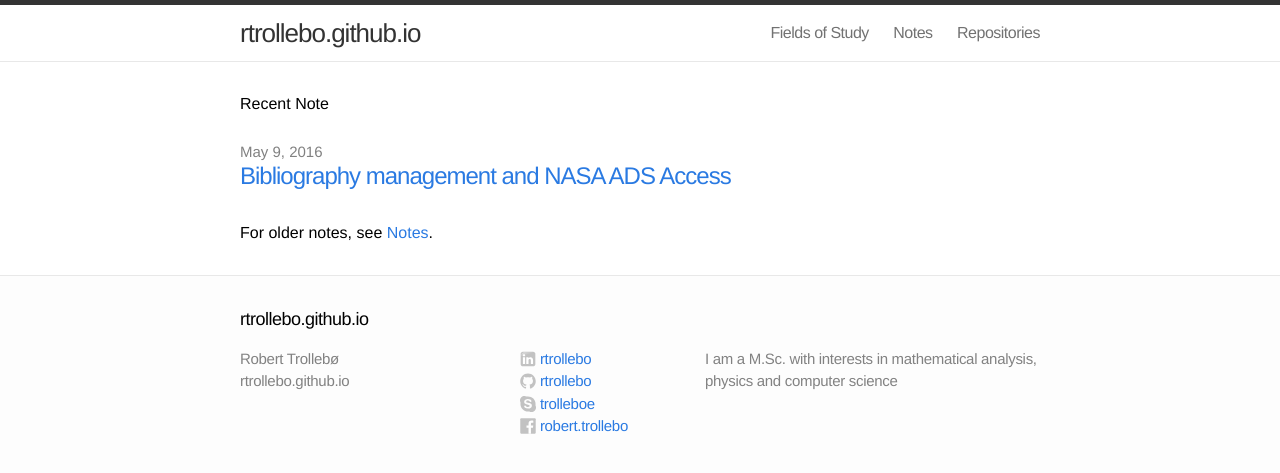
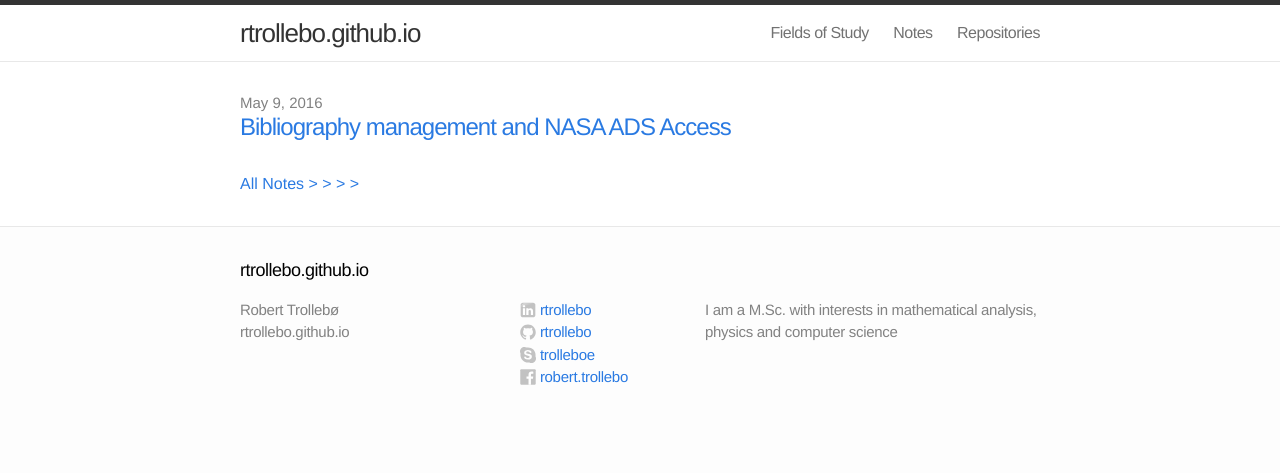
Before and after one commit to rtrollebo/rtrollebo.github.io, a Jekyll site: the page built from index.html, in a window 1280 px wide. Shown: the top 473 px of the page. Built offline with Jekyll 4.4.1, drawn with Linux system fonts in a browser that asks for light colours.

Commit message:
site: rtrollebo.github.io-v1.0.1

```diff
--- a/index.html
+++ b/index.html
@@ -4,7 +4,7 @@ layout: default
 
 <div class="home">
 
-  <h1>Recent Note</h1>
+  <!-- <h1>Latest Note</h1> -->
 
   <ul class="posts">
     {% for post in site.posts limit:1%}
@@ -15,7 +15,7 @@ layout: default
     {% endfor %}
   </ul>
 
-  <p> For older notes, see <a href="notes/">Notes</a>.
+  <p> <a href="notes/">All Notes &#62 &#62 &#62 &#62</a>
 
 
 </div>
```
Also changed, not shown: repositories.md (+1 -3 lines).
